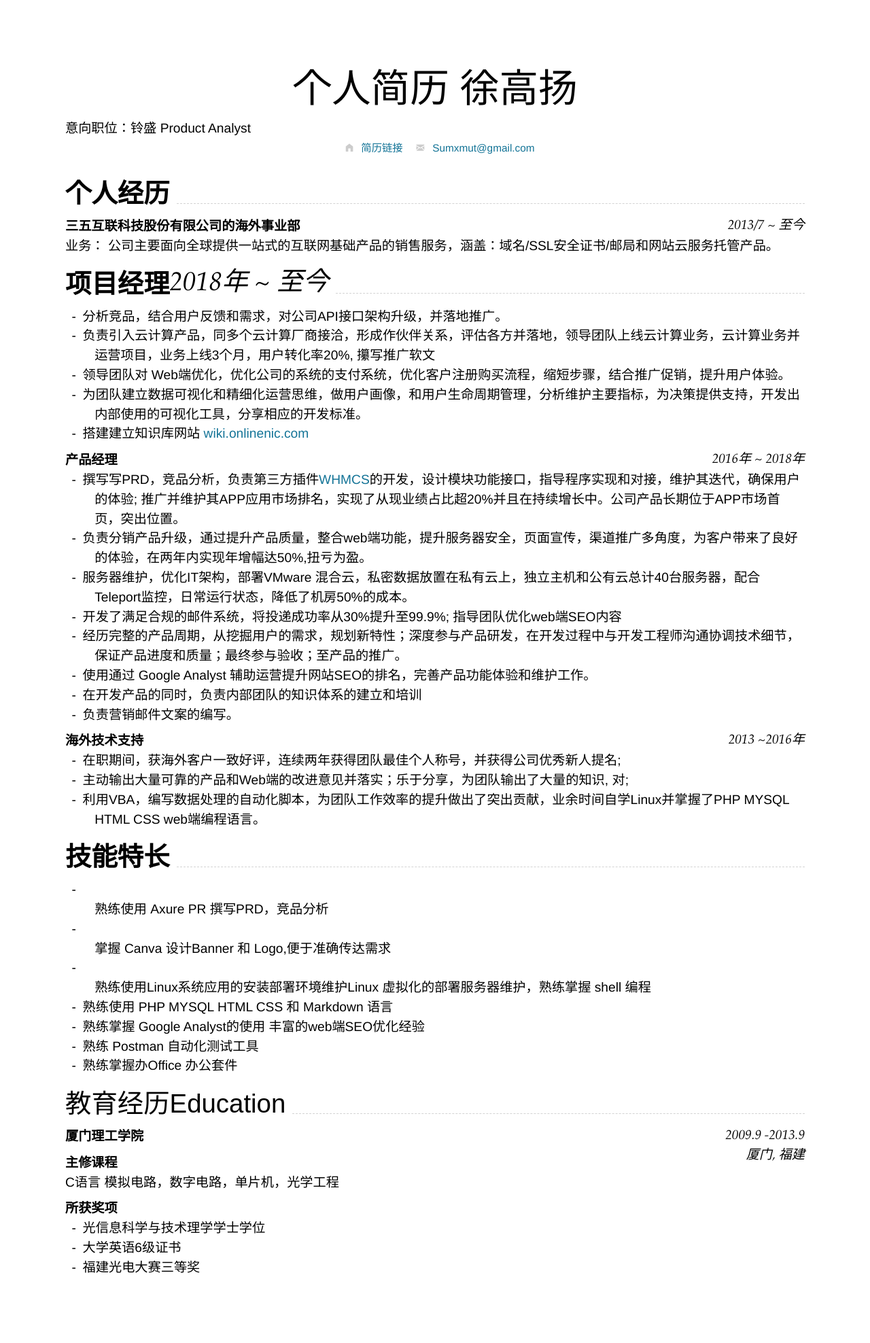
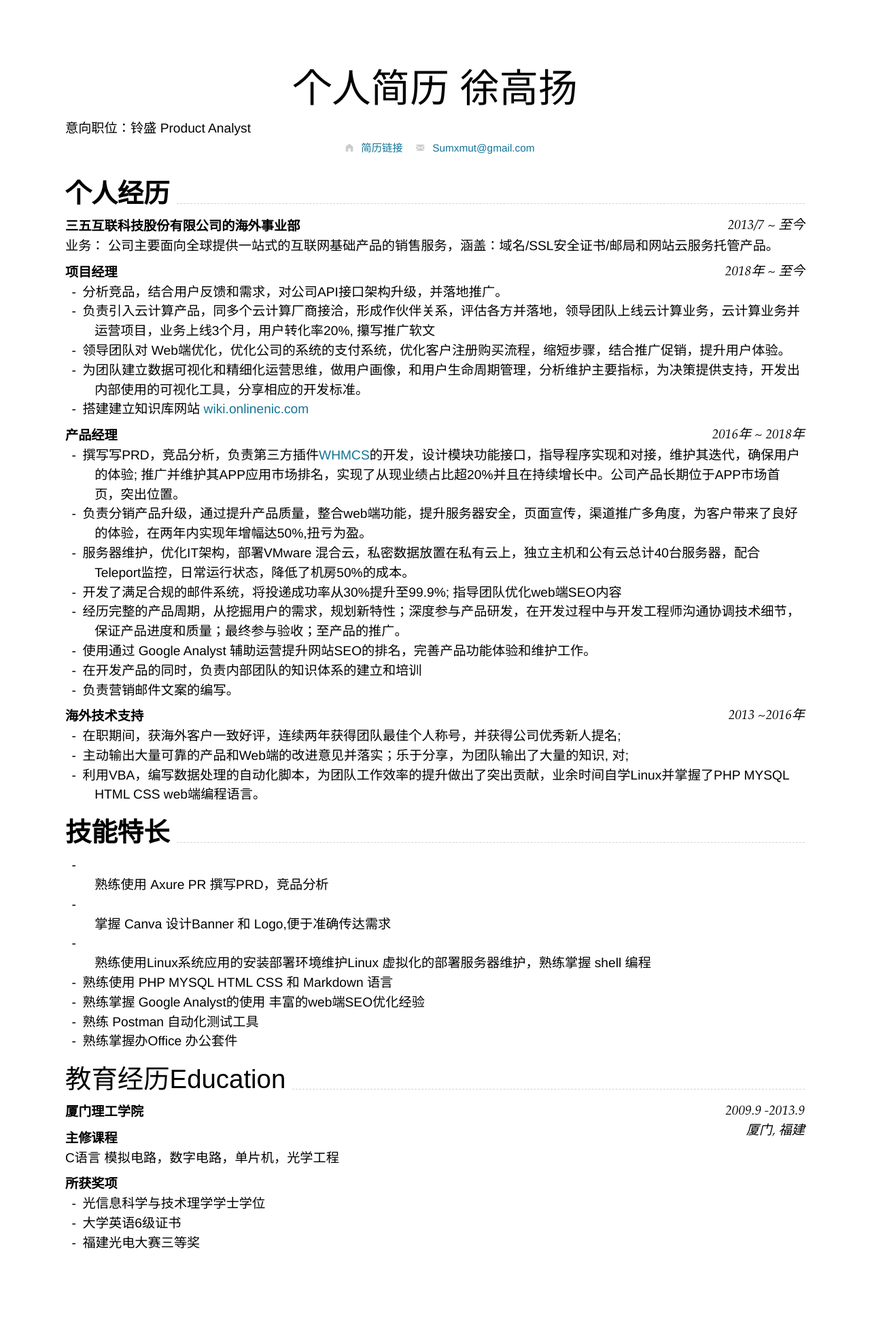
Before and after one commit to topgg/topgg.github.io, a Jekyll site: the page built from index.md, in a window 1280 px wide. Shown: the whole page at 68% size. Built offline with Jekyll 4.4.1, drawn with Linux system fonts in a browser that asks for light colours; nearby versions of some CDN libraries; after the commit the page ends 1940 px from its top, so only the background shows below that.

```diff
--- a/index.md
+++ b/index.md
@@ -29,7 +29,7 @@ Supported arguments:
 
 业务： 公司主要面向全球提供一站式的互联网基础产品的销售服务，涵盖：域名/SSL安全证书/邮局和网站云服务托管产品。
 
-## **项目经理** `2018年 ~ 至今`
+### **项目经理** `2018年 ~ 至今`
 
 - 分析竞品，结合用户反馈和需求，对公司API接口架构升级，并落地推广。
 - 负责引入云计算产品，同多个云计算厂商接洽，形成作伙伴关系，评估各方并落地，领导团队上线云计算业务，云计算业务并运营项目，业务上线3个月，用户转化率20%, 攥写推广软文
```
